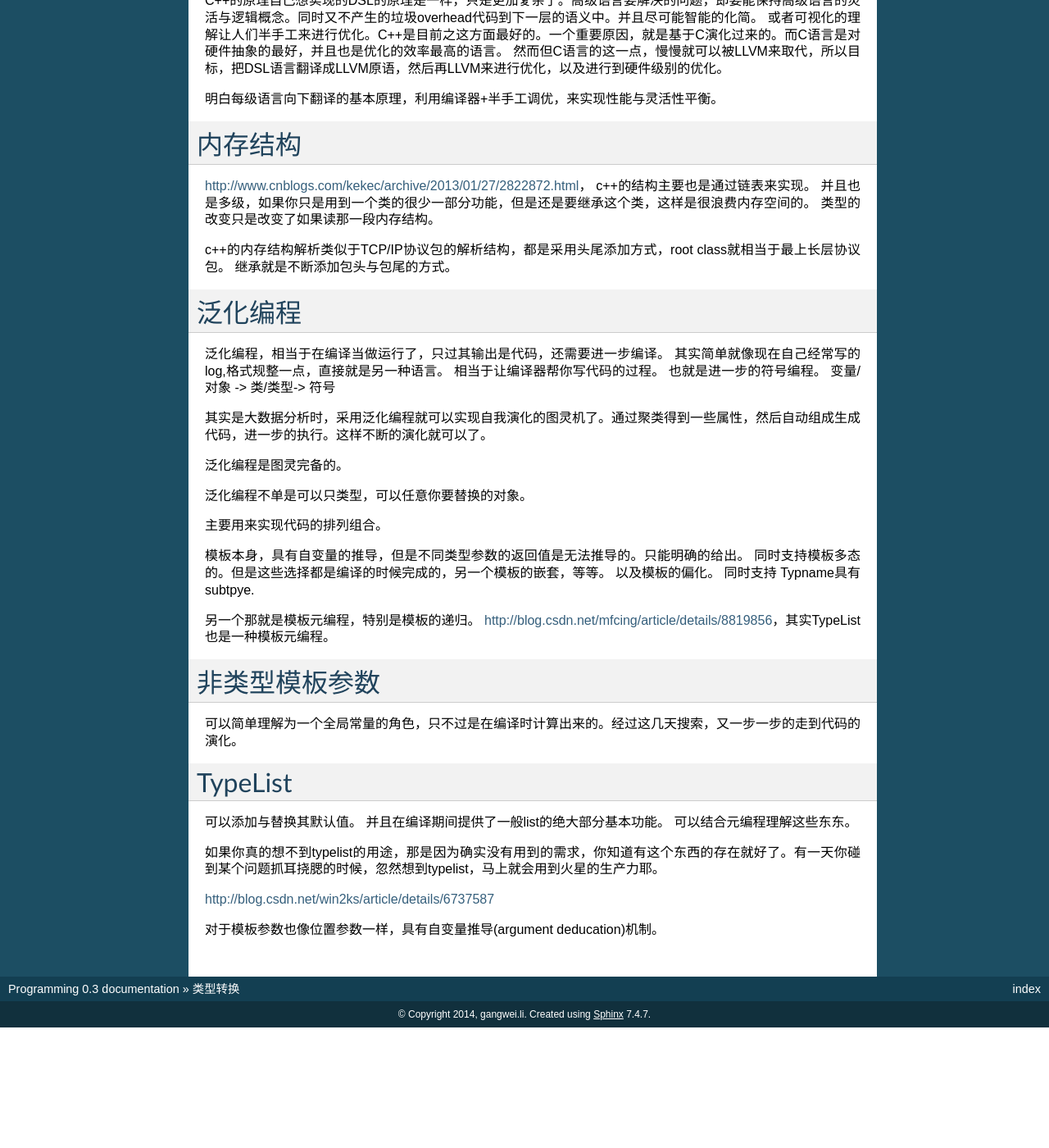
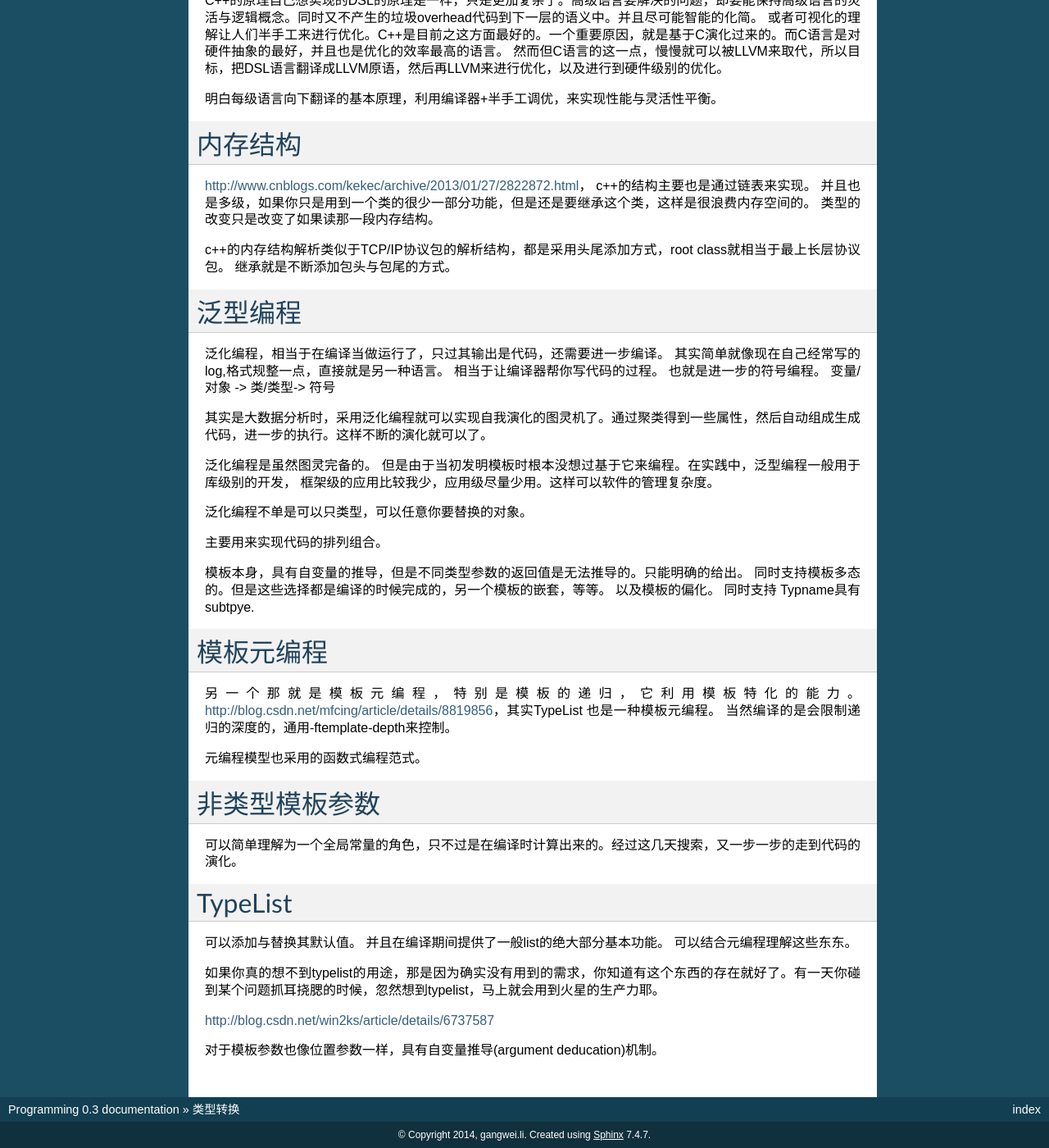
Before and after one commit to gwli/Programming, a Sphinx documentation site: the page built from source/content/Stage_1/CAndCPP.rst, in a window 1280 px wide and 1400 px high, scrolled down 1585 px. Shown: the whole window at 82% size. Built offline with Sphinx 7.4.7, drawn with Linux system fonts in a browser that asks for light colours; before the commit the page ends 2838 px from its top, so only the background shows below that.

Commit message:
http://121.199.2.29:5765/ticket/6926 工作中 C++ 泛型编程用的多吗？

```diff
--- a/source/content/Stage_1/CAndCPP.rst
+++ b/source/content/Stage_1/CAndCPP.rst
@@ -85,7 +85,7 @@ http://www.cnblogs.com/kekec/archive/2013/01/27/2822872.html， c++的结构主
 c++的内存结构解析类似于TCP/IP协议包的解析结构，都是采用头尾添加方式，root class就相当于最上长层协议包。 继承就是不断添加包头与包尾的方式。
 
 
-泛化编程
+泛型编程
 ========
 
 泛化编程，相当于在编译当做运行了，只过其输出是代码，还需要进一步编译。 其实简单就像现在自己经常写的log,格式规整一点，直接就是另一种语言。 相当于让编译器帮你写代码的过程。
@@ -94,7 +94,7 @@ c++的内存结构解析类似于TCP/IP协议包的解析结构，都是采用
 
 其实是大数据分析时，采用泛化编程就可以实现自我演化的图灵机了。通过聚类得到一些属性，然后自动组成生成代码，进一步的执行。这样不断的演化就可以了。
 
-泛化编程是图灵完备的。
+泛化编程是虽然图灵完备的。 但是由于当初发明模板时根本没想过基于它来编程。在实践中，泛型编程一般用于库级别的开发， 框架级的应用比较我少，应用级尽量少用。这样可以软件的管理复杂度。
 
 泛化编程不单是可以只类型，可以任意你要替换的对象。
 
@@ -104,8 +104,13 @@ c++的内存结构解析类似于TCP/IP协议包的解析结构，都是采用
 模板本身，具有自变量的推导，但是不同类型参数的返回值是无法推导的。只能明确的给出。 同时支持模板多态的。但是这些选择都是编译的时候完成的，另一个模板的嵌套，等等。
 以及模板的偏化。 同时支持 Typname具有subtpye.
 
-另一个那就是模板元编程，特别是模板的递归。
-http://blog.csdn.net/mfcing/article/details/8819856，其实TypeList 也是一种模板元编程。
+模板元编程
+==========
+
+另一个那就是模板元编程，特别是模板的递归，它利用模板特化的能力。
+http://blog.csdn.net/mfcing/article/details/8819856，其实TypeList 也是一种模板元编程。 当然编译的是会限制递归的深度的，通用-ftemplate-depth来控制。
+
+元编程模型也采用的函数式编程范式。
 
 
 非类型模板参数
```
